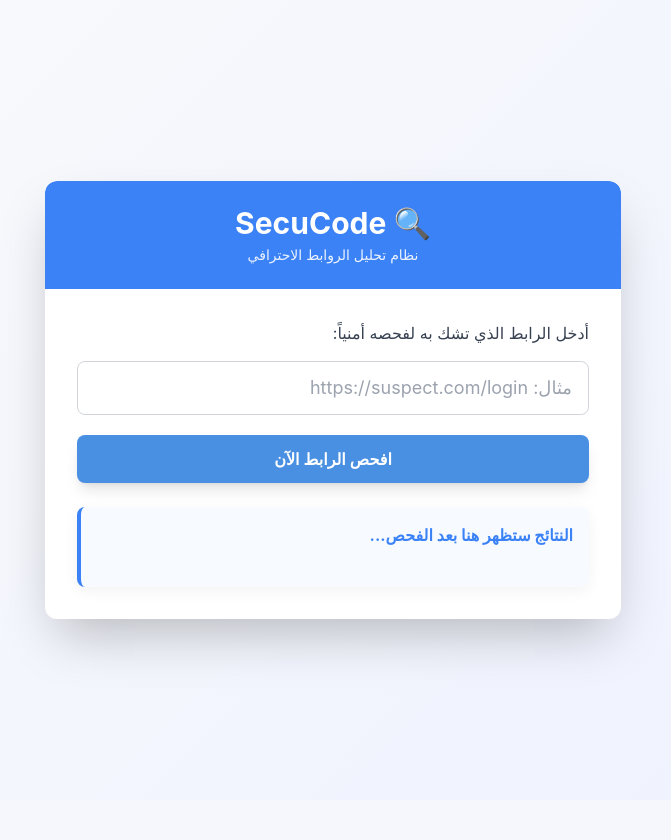
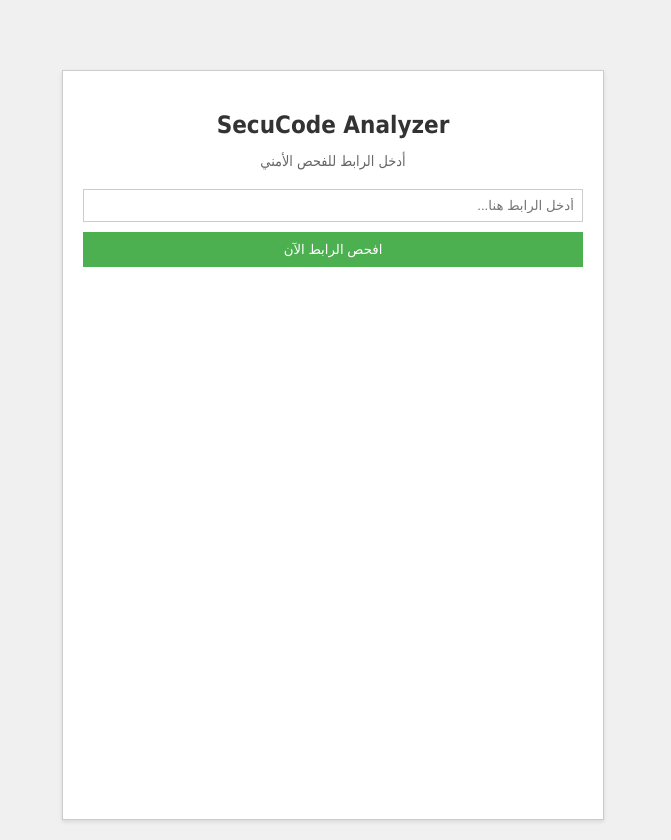
Before and after one commit to Gaqt13/SecuCode_Pro, a Flask app: page / in a window 1280 px wide. Shown: the whole page, without its empty margins (307-978 px from the left). Before the commit the page ends 665 px from the top, so only its background shows below. Run offline with Flask 3, Linux system fonts and the light colour scheme; some libraries are stand-ins or nearby versions.

Commit message:
Update index.html

```diff
--- a/templates/index.html
+++ b/templates/index.html
@@ -3,221 +3,213 @@
 <head>
     <meta charset="UTF-8">
     <meta name="viewport" content="width=device-width, initial-scale=1.0">
-    <title>SecuCode - كاشف الروابط المشبوهة</title>
-
-    <!-- تحميل Tailwind CSS (مكتبة خفيفة وسريعة) -->
-    <script src="https://cdn.tailwindcss.com"></script>
+    <title>SecuCode - نظام تحليل الروابط</title>
     <style>
-        :root {
-            --primary-color: #4A90E2;
-            --secondary-color: #50E3C2;
-            --background-start: #f6f8fa;
-            --background-end: #e0e6ed;
-            --card-shadow: 0 15px 40px rgba(0, 0, 0, 0.15);
+        /* CSS بسيط مطابق للمظهر الوظيفي القديم */
+        body {
+            font-family: Tahoma, sans-serif;
+            background-color: #f0f0f0;
+            color: #333;
+            margin: 0;
+            padding: 20px;
+            display: flex;
+            justify-content: center;
+            min-height: 100vh;
         }
 
-        body {
-            background-image: linear-gradient(135deg, #f9fafb 0%, #eef2ff 100%);
-            min-height: 100vh;
-            font-family: 'Inter', sans-serif;
-            margin: 0;
+        .container {
+            background-color: white;
+            border: 1px solid #ccc;
+            box-shadow: 0 2px 4px rgba(0,0,0,0.1);
             padding: 20px;
+            max-width: 500px;
+            width: 100%;
+            margin-top: 50px;
         }
-        .card-custom {
-            box-shadow: var(--card-shadow);
-            border-radius: 1.5rem;
+
+        /* العناوين والأزرار */
+        h2 { color: #333; margin-bottom: 5px; text-align: center; }
+        .subtitle { font-size: 0.9em; color: #666; margin-bottom: 20px; text-align: center; }
+
+        #linkInput {
+            width: 100%;
+            padding: 8px;
+            margin-bottom: 10px;
+            border: 1px solid #ccc;
+            box-sizing: border-box;
+        }
+
+        #checkButton {
+            width: 100%;
+            padding: 10px;
+            background-color: #4CAF50; /* لون بسيط */
+            color: white;
             border: none;
-            max-width: 650px;
-            overflow: hidden;
-        }
-        .header-bg {
-            background-color: var(--primary-color);
-            color: white;
-            padding: 30px 0;
-        }
-        .btn-primary {
-            background-color: var(--primary-color);
-            border-color: var(--primary-color);
+            cursor: pointer;
             transition: background-color 0.3s;
         }
-        .btn-primary:hover {
-            background-color: #3b7ad7;
-            border-color: #3b7ad7;
+        #checkButton:hover { background-color: #45a049; }
+
+        /* رسائل الخطأ والتحميل */
+        .message-box {
+            padding: 10px;
+            margin-top: 15px;
+            border-radius: 4px;
+            font-weight: bold;
+            text-align: center;
+            display: none;
+        }
+        .error-message {
+            background-color: #ffe0e0;
+            color: red;
+            border: 1px solid red;
+        }
+        .loading-message {
+            color: blue;
         }
 
-        .result-box {
-            min-height: 80px;
-            padding: 20px;
-            border-radius: 0.75rem;
-            border-left: 5px solid;
-            box-shadow: 0 4px 15px rgba(0, 0, 0, 0.05);
+        /* لوحة النتائج */
+        .result-panel {
+            margin-top: 20px;
+            padding: 15px;
+            border: 1px solid #ddd;
+            background-color: #f9f9f9;
         }
 
-        .text-safe { color: #008033; }
-        .bg-safe { background-color: #e6ffed; border-left-color: #008033; }
+        .result-summary {
+            padding: 10px;
+            margin-bottom: 10px;
+            font-weight: bold;
+            color: white;
+            text-align: center;
+        }
 
-        .text-warn { color: #b37400; }
-        .bg-warn { background-color: #fff8e6; border-left-color: #b37400; }
+        /* تخصيص الألوان للحالات */
+        .status-success { background-color: #4CAF50; }
+        .status-warning { background-color: #FFC107; color: #333; }
+        .status-error { background-color: #f44336; }
+    </style>
+</head>
+<body>
 
-        .text-danger { color: #cc0000; }
-        .bg-danger { background-color: #ffe6e6; border-left-color: #cc0000; }
-    </style>
-    <script>
-        tailwind.config = {
-            theme: {
-                extend: {
-                    colors: {
-                        'primary': '#3b82f6',
-                        'safe': '#10b981',
-                        'warn': '#f59e0b',
-                        'danger': '#ef4444',
-                    }
-                }
-            }
-        }
-    </script>
-</head>
-<body class="flex justify-center items-center">
-    <div class="w-full max-w-xl">
-        <div class="bg-white rounded-xl shadow-2xl overflow-hidden card-custom">
-            <!-- Header -->
-            <div class="bg-primary text-white p-6 text-center rounded-t-xl header-bg">
-                <h1 class="text-3xl font-bold mb-1">🔍 SecuCode</h1>
-                <p class="text-sm opacity-90">نظام تحليل الروابط الاحترافي</p>
+    <div class="container">
+        <h2>SecuCode Analyzer</h2>
+        <p class="subtitle">أدخل الرابط للفحص الأمني</p>
+
+        <input type="text" id="linkInput" placeholder="أدخل الرابط هنا..." aria-label="أدخل رابط الفحص">
+
+        <button id="checkButton">افحص الرابط الآن</button>
+
+        <div id="errorMessage" class="message-box error-message" role="alert"></div>
+        <div id="loadingMessage" class="message-box loading-message" style="display: none;">جاري التحليل...</div>
+
+        <div id="resultPanel" class="result-panel" style="display: none;">
             </div>
-
-            <!-- Card Body -->
-            <div class="p-6 md:p-8">
-                <p class="mb-4 text-gray-700">أدخل الرابط الذي تشك به لفحصه أمنياً:</p>
-
-                <!-- Input -->
-                <div class="mb-5">
-                    <input type="url" id="linkInput" class="w-full px-4 py-3 border border-gray-300 rounded-lg focus:ring-primary focus:border-primary text-lg" placeholder="مثال: https://suspect.com/login" required>
-                </div>
-
-                <!-- Button -->
-                <button onclick="checkLink()" id="checkButton" class="btn-primary text-white py-3 px-4 rounded-lg font-semibold w-full flex items-center justify-center shadow-lg hover:shadow-xl transition-all duration-300">
-                    <span id="buttonText">افحص الرابط الآن</span>
-                    <svg id="spinner" class="animate-spin -ml-1 mr-3 h-5 w-5 text-white hidden" xmlns="http://www.w3.org/2000/svg" fill="none" viewBox="0 0 24 24">
-                        <circle class="opacity-25" cx="12" cy="12" r="10" stroke="currentColor" stroke-width="4"></circle>
-                        <path class="opacity-75" fill="currentColor" d="M4 12a8 8 0 018-8V0C5.373 0 0 5.373 0 12h4zm2 5.291A7.962 7.962 0 014 12H0c0 3.042 1.135 5.824 3 7.938l3-2.647z"></path>
-                    </svg>
-                </button>
-
-                <!-- صندوق النتائج -->
-                <div id="result" class="mt-6 p-4 rounded-lg font-bold text-base border-l-4 border-primary bg-blue-50/50 text-primary transition-all duration-500 result-box">
-                    النتائج ستظهر هنا بعد الفحص...
-                </div>
-
-                <!-- مكان عرض التحذيرات المفصلة -->
-                <div id="warningsList" class="mt-4 p-3 bg-gray-50 rounded-lg border border-gray-200 hidden">
-                    <h3 class="text-lg font-semibold mb-2 text-gray-800">⚠️ تحذيرات تفصيلية في محتوى الصفحة:</h3>
-                    <ul id="warningItems" class="list-disc pr-5 space-y-1 text-sm text-gray-600">
-                        <!-- التحذيرات ستُضاف هنا بواسطة JavaScript -->
-                    </ul>
-                </div>
-
-            </div>
-        </div>
     </div>
 
     <script>
-        async function checkLink() {
-            const link = document.getElementById('linkInput').value;
-            const resultDiv = document.getElementById('result');
-            const button = document.getElementById('checkButton');
-            const buttonText = document.getElementById('buttonText');
-            const spinner = document.getElementById('spinner');
-            const warningsListDiv = document.getElementById('warningsList');
-            const warningItemsUl = document.getElementById('warningItems');
+        const linkInput = document.getElementById('linkInput');
+        const checkButton = document.getElementById('checkButton');
+        const resultPanel = document.getElementById('resultPanel');
+        const errorMessage = document.getElementById('errorMessage');
+        const loadingMessage = document.getElementById('loadingMessage');
 
-            // تهيئة حالة التحميل
-            resultDiv.className = 'mt-6 p-4 rounded-lg font-bold text-base border-l-4 border-primary bg-blue-50/50 text-primary transition-all duration-500 result-box';
-            resultDiv.innerHTML = "جاري التحليل... <span class='text-sm font-normal'>(يتم فحص 10 قواعد أمنية)</span>";
-            warningsListDiv.classList.add('hidden');
-            button.disabled = true;
-            buttonText.textContent = "جاري الفحص...";
-            spinner.classList.remove('hidden');
+        checkButton.addEventListener('click', async () => {
+            const link = linkInput.value.trim();
+
+            // 1. تنظيف الرسائل السابقة وعرض التحميل
+            errorMessage.style.display = 'none';
+            resultPanel.style.display = 'none';
+            loadingMessage.style.display = 'block';
+
+            checkButton.textContent = 'جاري الفحص...';
+            checkButton.disabled = true;
 
             if (!link) {
-                resultDiv.className = 'mt-6 p-4 rounded-lg font-bold text-base border-l-4 border-danger bg-red-50 text-danger result-box';
-                resultDiv.innerHTML = "❌ الرجاء إدخال رابط صالح لبدء الفحص.";
-                resetButton(button, buttonText, spinner);
+                loadingMessage.style.display = 'none';
+                errorMessage.textContent = '❌ الرجاء إدخال رابط للتحليل.';
+                errorMessage.style.display = 'block';
+                checkButton.textContent = 'افحص الرابط الآن';
+                checkButton.disabled = false;
                 return;
             }
 
             try {
-                // ✅ المسار النهائي والأبسط الذي يتطابق مع app.py
-                const apiUrl = '/check_link';
-
-                const response = await fetch(apiUrl, {
+                const response = await fetch('/analyze', {
                     method: 'POST',
-                    headers: {
-                        'Content-Type': 'application/json'
-                    },
+                    headers: { 'Content-Type': 'application/json' },
                     body: JSON.stringify({ link: link })
                 });
 
                 const data = await response.json();
 
-                if (data.error) {
-                    resultDiv.className = 'mt-6 p-4 rounded-lg font-bold text-base border-l-4 border-danger bg-red-50 text-danger result-box';
-                    resultDiv.innerHTML = `خطأ في الخادم: ${data.error}`;
+                // إخفاء رسالة التحميل
+                loadingMessage.style.display = 'none';
+
+                // 2. معالجة الاستجابة (بما في ذلك خطأ التحقق 400)
+                if (response.status === 400 || data.status === 'validation_error') {
+                    // هذا سيظهر رسالة الخطأ للمدخلات غير الصالحة (الحروف العشوائية)
+                    errorMessage.textContent = data.message || 'خطأ في صيغة الرابط.';
+                    errorMessage.style.display = 'block';
+
+                } else if (response.status === 200) {
+                    // عرض النتائج إذا كان الرابط صالحاً وتم تحليله بنجاح
+                    displayAnalysisResult(data);
+                    resultPanel.style.display = 'block';
+
                 } else {
-                    let borderColor, bgColor, textColor, result;
-
-                    if (data.certainty === 'High') {
-                        borderColor = 'border-danger';
-                        bgColor = 'bg-red-50';
-                        textColor = 'text-danger';
-                        result = "🔴 خطر جسيم (خطر احتيال مؤكد)";
-                    } else if (data.certainty === 'Medium') {
-                        borderColor = 'border-warn';
-                        bgColor = 'bg-yellow-50';
-                        textColor = 'text-warn';
-                        result = "🟡 مشتبه به (يحتوي على عناصر مريبة)";
-                    } else {
-                        borderColor = 'border-safe';
-                        bgColor = 'bg-green-50';
-                        textColor = 'text-safe';
-                        result = "🟢 آمن نسبياً";
-                    }
-
-                    resultDiv.className = `mt-6 p-4 rounded-lg font-bold text-base border-l-4 ${borderColor} ${bgColor} ${textColor} transition-all duration-500 result-box`;
-                    resultDiv.innerHTML = `
-                        <div>النتيجة: <strong>${result}</strong></div>
-                        <div class='text-sm font-normal mt-1'>نقاط الشك الكلية: <strong>${data.score}</strong></div>
-                    `;
-
-                    // عرض التحذيرات المفصلة
-                    if (data.warnings && data.warnings.length > 0) {
-                        warningItemsUl.innerHTML = '';
-                        data.warnings.forEach(warning => {
-                            const li = document.createElement('li');
-                            li.textContent = warning;
-                            warningItemsUl.appendChild(li);
-                        });
-                        warningsListDiv.classList.remove('hidden');
-
-                        warningsListDiv.className = `mt-4 p-3 rounded-lg border text-base border-l-4 ${borderColor} ${bgColor} ${textColor}`;
-                    } else {
-                        warningsListDiv.classList.add('hidden');
-                    }
+                    // أي خطأ آخر
+                     errorMessage.textContent = `⚠️ خطأ في الخادم (الكود: ${response.status}): ${data.message || 'يرجى المحاولة لاحقاً.'}`;
+                     errorMessage.style.display = 'block';
                 }
 
             } catch (error) {
                 console.error('Fetch Error:', error);
-                resultDiv.className = 'mt-6 p-4 rounded-lg font-bold text-base border-l-4 border-danger bg-red-50 text-danger result-box';
-                resultDiv.innerHTML = "❌ فشل الاتصال بالخادم. الرجاء التأكد من أن API Flask يعمل بشكل صحيح.";
+                loadingMessage.style.display = 'none';
+                errorMessage.textContent = '⚠️ خطأ في الاتصال بالشبكة.';
+                errorMessage.style.display = 'block';
             } finally {
-                resetButton(button, buttonText, spinner);
+                checkButton.textContent = 'افحص الرابط الآن';
+                checkButton.disabled = false;
             }
-        }
+        });
 
-        function resetButton(button, buttonText, spinner) {
-            button.disabled = false;
-            buttonText.textContent = "افحص الرابط الآن";
-            spinner.classList.add('hidden');
+        // دالة لعرض النتائج (مطابقة للحقول من app.py)
+        function displayAnalysisResult(data) {
+            let statusClass, statusText;
+
+            switch (data.status) {
+                case 'success':
+                    statusClass = 'status-success';
+                    statusText = 'آمن نسبيًا';
+                    break;
+                case 'warning':
+                    statusClass = 'status-warning';
+                    statusText = 'تحذير / مراجعة';
+                    break;
+                case 'error':
+                    statusClass = 'status-error';
+                    statusText = 'خطر محتمل';
+                    break;
+                default:
+                    statusClass = 'status-warning';
+                    statusText = 'حالة غير محددة';
+            }
+
+            resultPanel.innerHTML = `
+                <div class="result-summary ${statusClass}">
+                    النتيجة: ${statusText} | نقاط الشك الكلية: ${data.suspicious_points || 'N/A'}
+                </div>
+
+                <p><strong>الرابط المفحوص:</strong> <span style="direction: ltr;">${data.link || 'N/A'}</span></p>
+                <p><strong>تصنيف الخطورة:</strong> ${data.risk_score || 'N/A'}</p>
+                <p><strong>عدد التحذيرات:</strong> ${data.detected_warnings || '0'}</p>
+
+                <div style="margin-top: 10px; padding: 10px; border: 1px solid #ddd; background-color: #fff;">
+                    <strong>رسالة محتوى الصفحة:</strong>
+                    <br>${data.page_content_warning || 'لا توجد تفاصيل إضافية.'}
+                </div>
+            `;
         }
     </script>
 </body>
```
